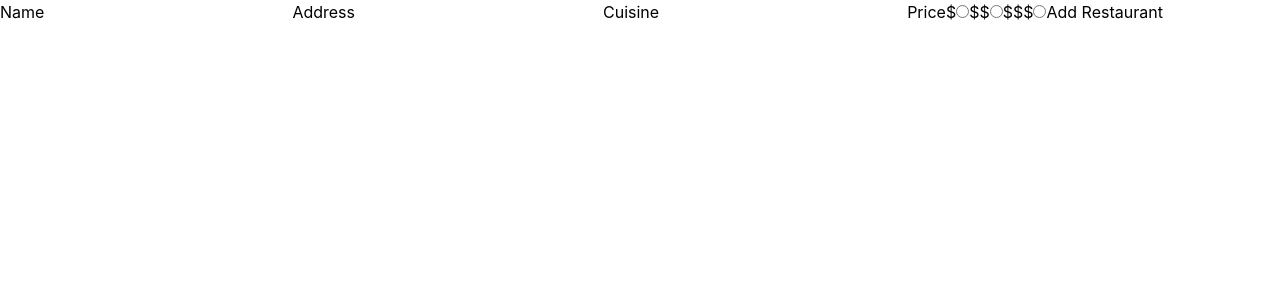
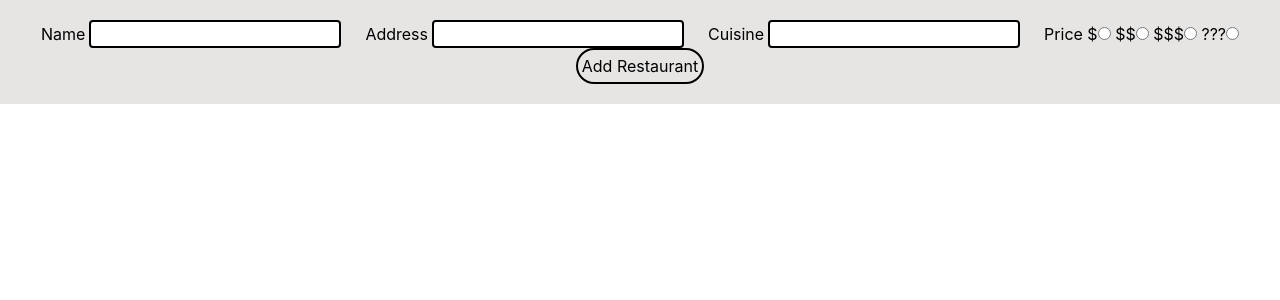
Before and after one commit to JasYi/JasonYi, a Next.js app: page / in a window 1280 px wide. Shown: the top 300 px of the page. Built offline with nearby package versions, Linux system fonts and the light colour scheme.

Commit message:
css work

```diff
--- a/components/Entry.js
+++ b/components/Entry.js
@@ -11,18 +11,20 @@ export default function entry({ rest, toggleVisited, delItem }) {
 
   return (
     <>
-      <div>
+      <div className=" border-y-2 border-black py-2">
         <h3>{rest.name}</h3>
         <h2>{rest.address}</h2>
-        <h2>{rest.cuisine}</h2>
-        <h2>{rest.price}</h2>
+        <h2>Cuisine: {rest.cuisine}</h2>
+        <h2>Price: {rest.price}</h2>
+        <div>
           <label>Visited: </label>
           <input
             type="checkbox"
             checked={rest.visited}
             onChange={handleToggleClick}
           ></input>
-        <button onClick={handleDelClick}>Delete</button>
+        </div>
+        <button onClick={handleDelClick} className='border-2 border-black rounded-full p-1'>Delete</button>
       </div>
     </>
   );
--- a/pages/index.js
+++ b/pages/index.js
@@ -66,30 +66,45 @@ export default function Home() {
 
   return (
     <>
-      <EntryList
-        rests={rests}
-        toggleVisited={toggleVisited}
-        delItem={delItem}
-      />{" "}
-      {/*where all of the restaurants are displayed*/}
-      <div>
-        <label>Name</label>
-        <input type="text" name="name" ref={nameref}></input>
+      <div className="">
+        <div className="mx-auto fixed inset-x-0 top-0 text-center bg-stone-200 py-5">
+          <div className='inline-block mx-3'>
+            <label>Name</label>
+            <input type="text" name="name" ref={nameref} className='border-2 border-black rounded ml-1'></input>
+          </div>
+          <div className='inline-block mx-3'>
+            <label>Address</label>
+            <input type="text" name="address" ref={addressref} className='border-2 border-black rounded ml-1'></input>
+          </div>
+          <div className='inline-block mx-3'>
+            <label>Cuisine</label>
+            <input type="text" name="cuisine" ref={cuisineref} className='border-2 border-black rounded ml-1'></input>
+          </div>
+          <div className='inline-block mx-3'>
+            <label>Price </label>
+            <label> $</label>
+            <input type="radio" name="price" value="$" ref={radioref}></input>
+            <label> $$</label>
+            <input type="radio" name="price" value="$$" ref={radioref}></input>
+            <label> $$$</label>
+            <input type="radio" name="price" value="$$$" ref={radioref}></input>
+            <label> ???</label>
+            <input type="radio" name="price" value="???" ref={radioref}></input>
+          </div>
+          <div className='inline-block mx-3'>
+            <button onClick={handleAddRestaurant} className=" p-1 border-2 border-black rounded-full">Add Restaurant</button>
+          </div>
+        </div>
 
-        <label>Address</label>
-        <input type="text" name="address" ref={addressref}></input>
-
-        <label>Cuisine</label>
-        <input type="text" name="cuisine" ref={cuisineref}></input>
-
-        <label>Price</label>
-        <label>$</label>
-        <input type="radio" name="price" value="$" ref={radioref}></input>
-        <label>$$</label>
-        <input type="radio" name="price" value="$$" ref={radioref}></input>
-        <label>$$$</label>
-        <input type="radio" name="price" value="$$$" ref={radioref}></input>
-        <button onClick={handleAddRestaurant}>Add Restaurant</button>
+        {/*where all of the restaurants are displayed*/}
+        <div className='mt-[4.5rem] mx-7'>
+          <EntryList
+            rests={rests}
+            toggleVisited={toggleVisited}
+            delItem={delItem}
+            className="float-left inline-block w-1/2"
+          />
+        </div>
       </div>
     </>
   );
--- a/styles/globals.css
+++ b/styles/globals.css
@@ -2,6 +2,17 @@
 @tailwind components;
 @tailwind utilities;
 
+html,
+body {
+  padding: 0;
+  margin: 0;
+  font-family: -apple-system, BlinkMacSystemFont, Segoe UI, Roboto, Oxygen,
+    Ubuntu, Cantarell, Fira Sans, Droid Sans, Helvetica Neue, sans-serif;
+}
+
+
+
+/*
 html,
 body {
   padding: 0;
@@ -23,8 +34,9 @@ a {
   html {
     color-scheme: dark;
   }
+
   body {
     color: white;
     background: black;
   }
-}
+}*/
--- a/tailwind.config.js
+++ b/tailwind.config.js
@@ -1,8 +1,12 @@
 /** @type {import('tailwindcss').Config} */
 module.exports = {
-  content: [],
+  content: [
+    "./pages/**/*.{js,ts,jsx,tsx}",
+    "./components/**/*.{js,ts,jsx,tsx}",
+  ],
+
   theme: {
     extend: {},
   },
   plugins: [],
-}
+};
```
Lines whose indentation alone changed are shown as unchanged.
